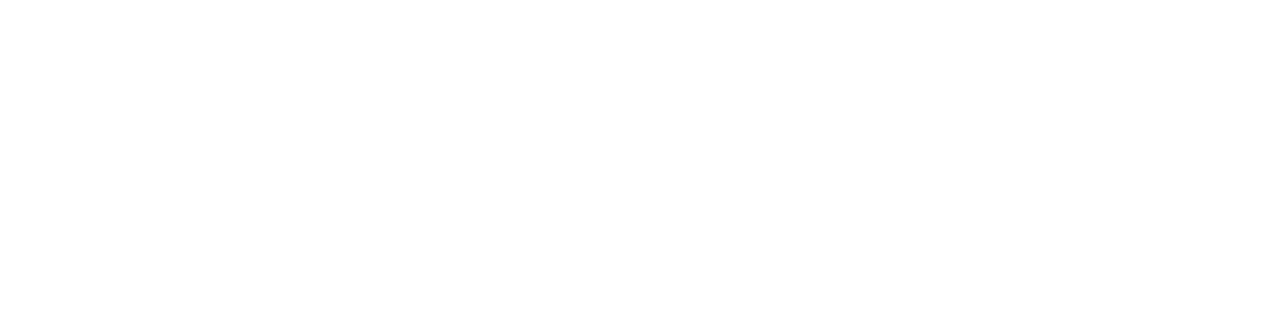
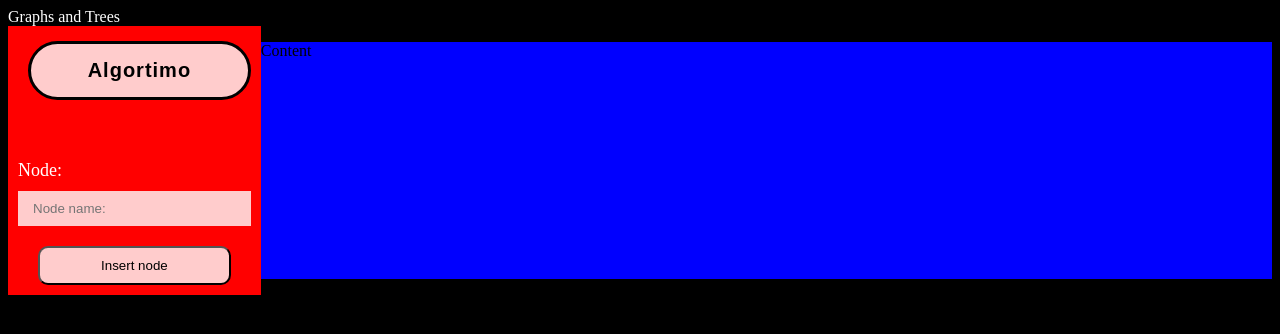
Before and after one commit to Kevinliaoo/graphs, a plain HTML site: page index.html in a window 1280 px wide. Drawn offline with Linux system fonts and the light colour scheme.

Commit message:
Frontend

```diff
--- a/algorithms.js
+++ b/algorithms.js
@@ -363,6 +363,16 @@ function findClosedPath(graph, point) {
 	return cicles;
 }
 
+function findClosedPathh(graph, point) {
+	let allConnections = graph.connections.filter(c => (c.node_1 === point || c.node_2 === point));
+	let path = [];
+
+	for (let c of allConnections) {
+
+	}
+
+}
+
 function fleury(graph) {
 	let degrees = graph.getNodesDegree();
 	// Check for Euler cicle condition: All degree must have pair values
@@ -404,6 +414,11 @@ function fleury(graph) {
 		euler.splice(insertIndex, 0, ...selectedCycle)
 	}
 
+	/*
+	 * Update nodes list
+	 *
+	 * @param 	{Connection}	x	Connection
+	*/
 	function updateNodes(x) {
 		if (x.node_1 === currentNode) {
 			if (!nodes.includes(x.node_2)) nodes.push(x.node_2);
@@ -417,6 +432,11 @@ function fleury(graph) {
 		}
 	}
 
+	/*
+	 * Get the index to insert new cycle in euler array
+	 *
+	 * @return 		{Number}	Index value
+	*/
 	function getIndex() {
 		for (let c of euler) {
 			if (c.node_1 === currentNode || c.node_2 === currentNode) return euler.indexOf(c);
--- a/index.html
+++ b/index.html
@@ -1,9 +1,23 @@
 <!DOCTYPE html>
 <html>
 <head>
+	<link rel="stylesheet" type="text/css" href="./styles.css">
 	<title>Grafos</title>
 </head>
 <body>
+
+	<header class="header">Graphs and Trees</header>
+
+	<section class="container">
+		<div class="navbar">
+			<button class="navbar__algobtn">Algortimo</button>
+			<p class="navbar__nodetext">Node: </p>
+			<input class="navbar__nodeinput" type="text" name="insertNode" placeholder="Node name: ">
+			<button class="navbar__nodeinsert">Insert node</button>
+		</div>
+		<p class="main">Content</p>
+	</section>
+
 	<script type="text/javascript" src='objects.js'></script>
 	<script type="text/javascript" src='algorithms.js'></script>
 	<script type="text/javascript" src='main.js'></script>
--- a/main.js
+++ b/main.js
@@ -88,7 +88,7 @@ eulerGraph.connectNodes(f, d, 10)
 eulerGraph.connectNodes(b, c, 10);
 eulerGraph.connectNodes(c, d, 10);
 
-console.log(fleury(eulerGraph));
+console.log(findClosedPath(eulerGraph, a))
 
 let maxFlowGraph = new Graph(a);
 maxFlowGraph.addNode(b);
--- /dev/null
+++ b/styles.css
@@ -0,0 +1,68 @@
+body {
+	background-color: black;
+}
+
+/*     HEADER     */
+.header {
+	color: white;
+}
+
+/*     CONTAINER     */
+.container {
+	display: grid;
+	grid-template-columns: 20% 80%;
+	grid-template-rows: 100%;
+	grid-template-areas: "navbar main";
+	justify-items: stretch;
+}
+
+/*     NAV BAR     */
+.navbar {
+	grid-area: navbar;
+	color: white;
+	background-color: red;
+	display: flex;
+	flex-wrap: wrap;
+	flex-direction: column;
+}
+
+.navbar__algobtn {
+	padding: 15px 0px;
+	margin: 15px 10px 10px 20px;
+	border: 3px solid black;
+	border-radius: 30px;
+	background-color: rgba(255, 255, 255, 0.8);
+	font-size: 20px;
+	letter-spacing: 1px;
+	font-weight: bold;
+	cursor: pointer;
+	outline: none;
+}
+
+.navbar__nodetext {
+	color: white;
+	font-size: 18px;
+	margin: 50px 0px 5px 10px;
+}
+
+.navbar__nodeinput {
+	margin: 5px 10px 5px 10px;
+	padding: 10px 15px;
+	border: none;
+	background-color: rgba(255, 255, 255, 0.8);
+    outline: none;
+}
+
+.navbar__nodeinsert {
+	margin: 15px 30px 10px 30px;
+	padding: 10px 10px;
+	border-radius: 10px;
+	background-color: rgba(255, 255, 255, 0.8);
+}
+
+/*     MAIN     */
+
+.main {
+	grid-area: main;
+	background-color: blue;
+}
```
